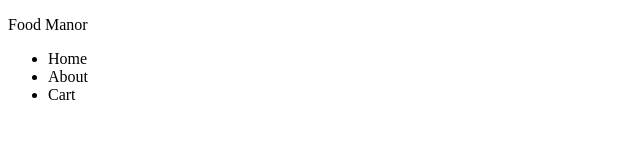
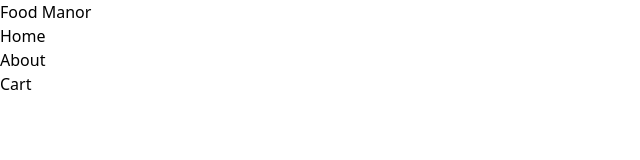
Before and after one commit to sahanilxm/Food-Manor-Code, a React app: page / in a window 1280 px wide. Shown: the whole page, without its empty margins (0-640 px from the left). Built offline with nearby package versions, Linux system fonts and the light colour scheme.

Commit message:
Tailwindcss configration added.

```diff
--- /dev/null
+++ b/index.css
@@ -0,0 +1,3 @@
+@tailwind base;
+@tailwind components;
+@tailwind utilities;
--- a/index.html
+++ b/index.html
@@ -4,6 +4,7 @@
     <meta charset="UTF-8">
     <meta name="viewport" content="width=device-width, initial-scale=1.0">
     <title>Food Manor</title>
+    <link rel="stylesheet" href="index.css">
 </head>
 <body>
     <div id="root">Not Rendered</div>
--- a/package.json
+++ b/package.json
@@ -14,6 +14,8 @@
   },
   "devDependencies": {
     "parcel": "^2.9.3",
-    "process": "^0.11.10"
+    "postcss": "^8.4.31",
+    "process": "^0.11.10",
+    "tailwindcss": "^3.3.3"
   }
 }
--- /dev/null
+++ b/tailwind.config.js
@@ -0,0 +1,10 @@
+/** @type {import('tailwindcss').Config} */
+module.exports = {
+  content: [
+    "./src/**/*.{html,js}",
+  ],
+  theme: {
+    extend: {},
+  },
+  plugins: [],
+}
```
Also changed, not shown: .postcssrc (added), 1 other file.
